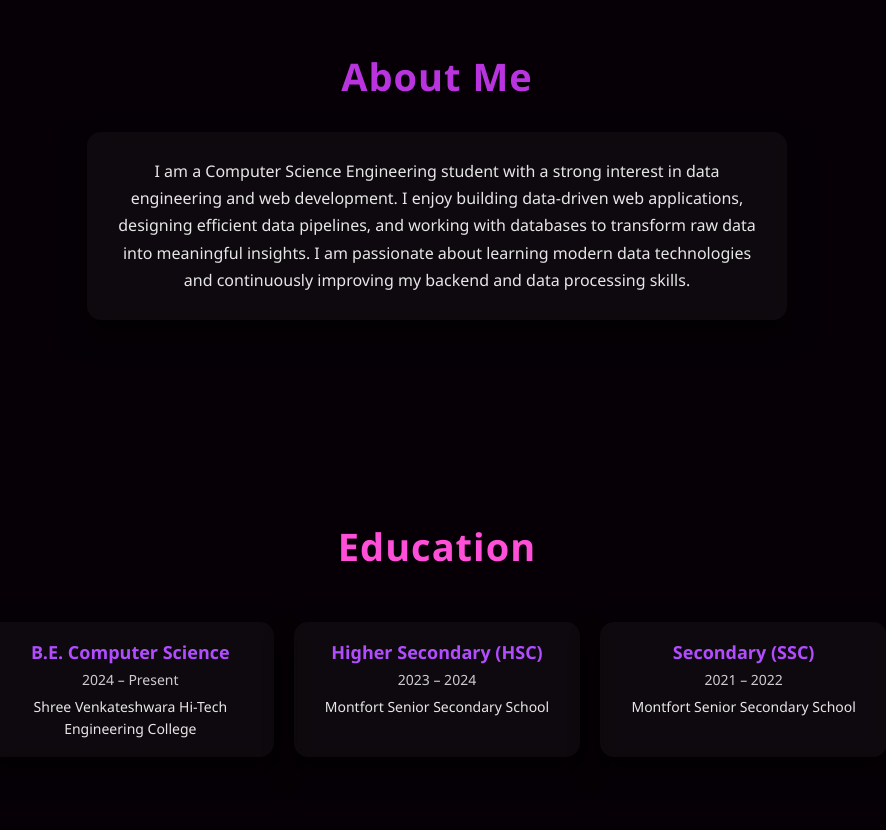
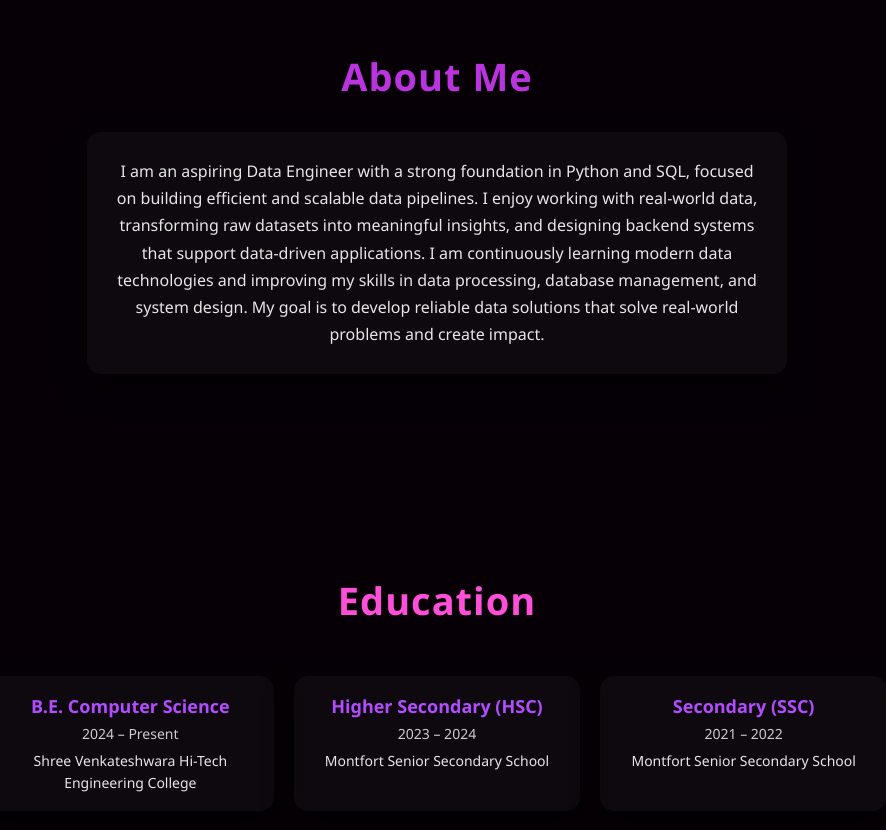
Before and after one commit to METHUNSM001/methun_portfolio, a React (Create React App) app: page / in a window 1280 px wide. Shown: the part 920-1750 px from the top of the page, without its empty margins (203-1089 px from the left). Built offline with nearby package versions, Linux system fonts and the light colour scheme.

Commit message:
Update about.js

```diff
--- a/src/components/about.js
+++ b/src/components/about.js
@@ -6,7 +6,9 @@ function About() {
     <section id="about" className="about">
       <h2>About Me</h2>
       <p>
-        I am a Computer Science Engineering student with a strong interest in data engineering and web development. I enjoy building data-driven web applications, designing efficient data pipelines, and working with databases to transform raw data into meaningful insights. I am passionate about learning modern data technologies and continuously improving my backend and data processing skills.
+        I am an aspiring Data Engineer with a strong foundation in Python and SQL, focused on building efficient and scalable data pipelines. I enjoy working with real-world data, transforming raw datasets into meaningful insights, and designing backend systems that support data-driven applications.
+
+        I am continuously learning modern data technologies and improving my skills in data processing, database management, and system design. My goal is to develop reliable data solutions that solve real-world problems and create impact.
       </p>
     </section>
   );
```
